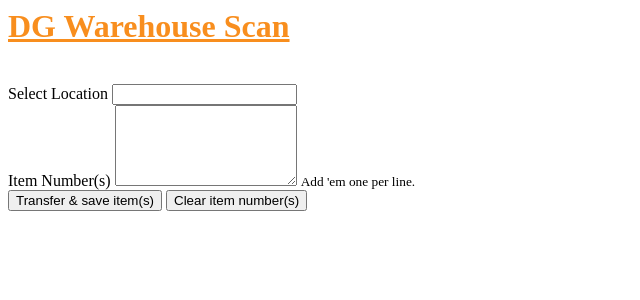
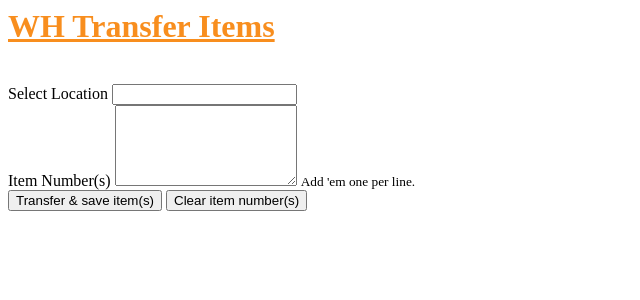
Before and after one commit to axkeyz/dg-warehouse-scan, a PHP site: page /theme/functions/warehouse.php in a window 1280 px wide. Shown: the top 300 px of the page, without its empty margins (0-640 px from the left). Run offline with PHP 8.4, Linux system fonts and the light colour scheme; some libraries are stand-ins or nearby versions.

Commit message:
changed title

```diff
--- a/public/theme/functions/warehouse.php
+++ b/public/theme/functions/warehouse.php
@@ -34,7 +34,7 @@
             }
         }
     </script>
-    <a href="/<?php echo APP_FOLDER; ?>" class="text-center" style="color:#f88e1e"><h1>DG Warehouse Scan</h1></a><br />
+    <a href="/<?php echo APP_FOLDER; ?>" class="text-center" style="color:#f88e1e"><h1>WH Transfer Items</h1></a><br />
     <div class="container">
     <div class="row">
         <div class="col-md"></div>
```
